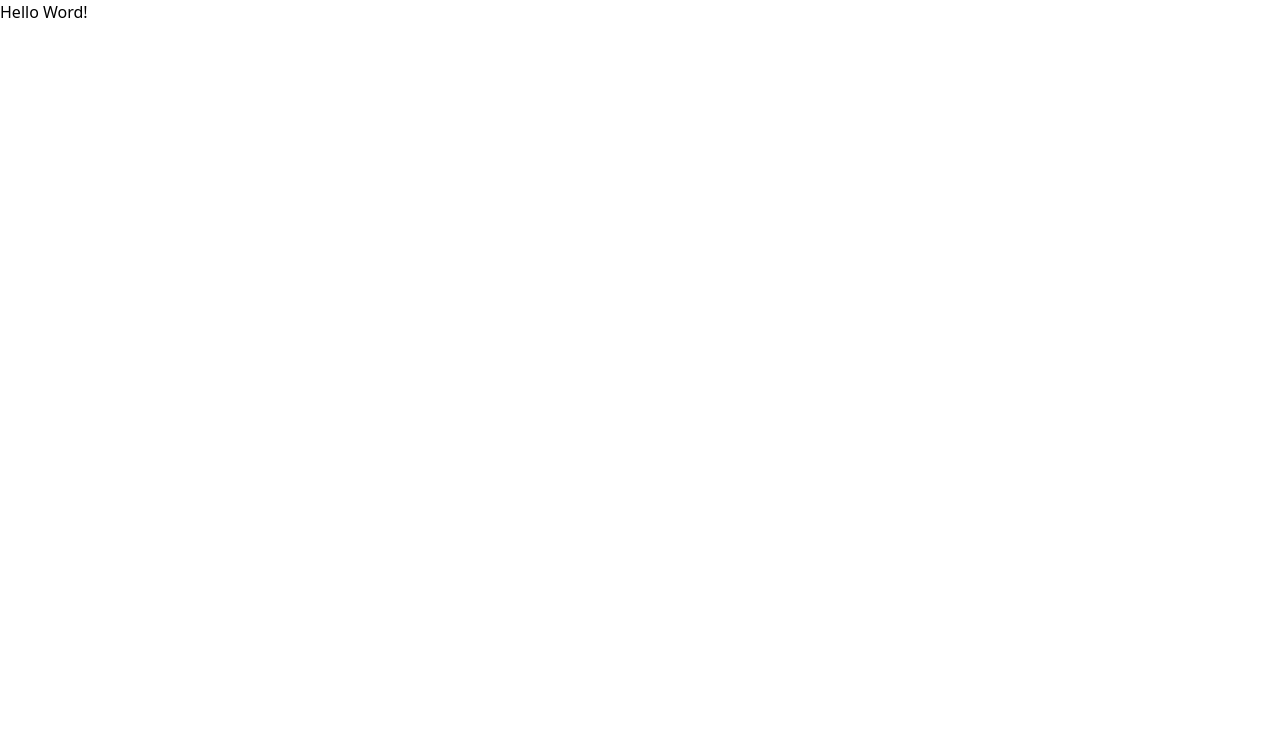
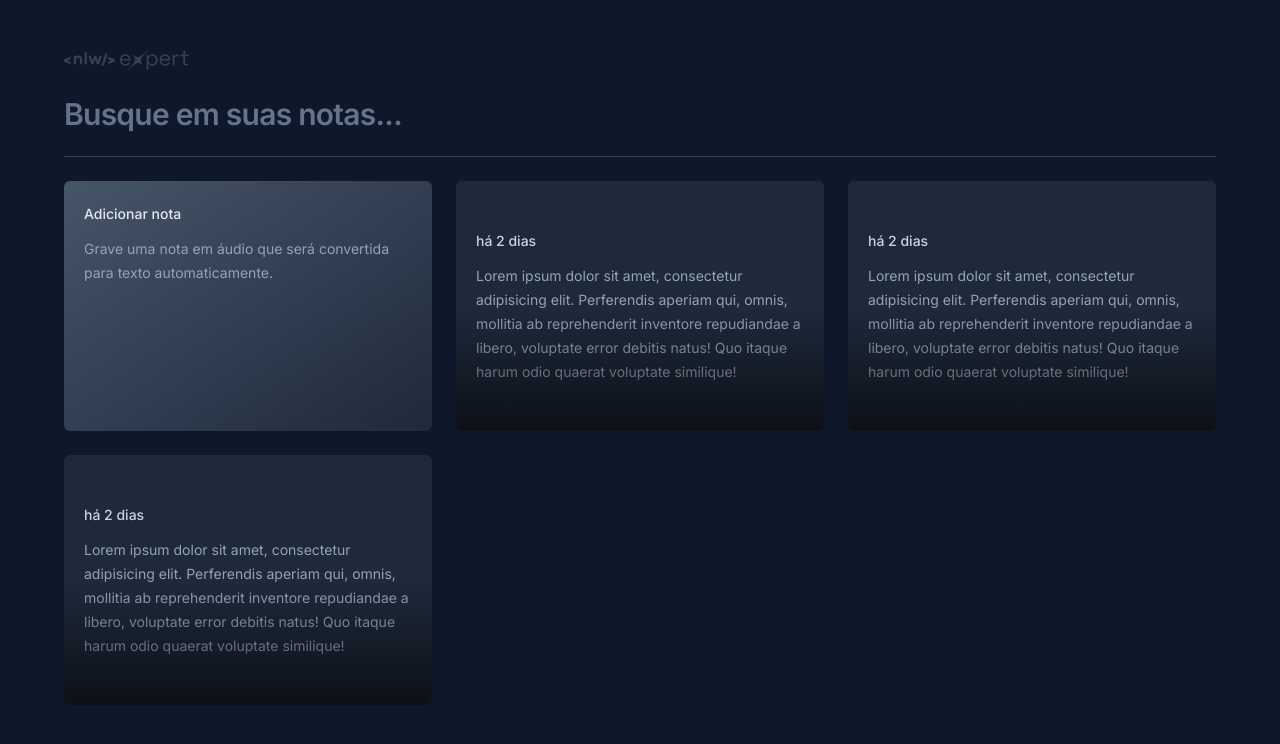
Before and after one commit to 0kira-vgl/nlwNotes, a React (Vite) app: page / in a window 1280 px wide. Shown: the top 744 px of the page. Built offline with nearby package versions, Linux system fonts and the light colour scheme.

Commit message:
add note-cards

```diff
--- a/index.html
+++ b/index.html
@@ -2,10 +2,17 @@
 <html lang="pt-BR">
   <head>
     <meta charset="UTF-8" />
+    <link rel="preconnect" href="https://fonts.googleapis.com" />
+    <link rel="preconnect" href="https://fonts.gstatic.com" crossorigin />
+    <link
+      href="https://fonts.googleapis.com/css2?family=Inter:wght@400;500;600;700&display=swap"
+      rel="stylesheet"
+    />
     <meta name="viewport" content="width=device-width, initial-scale=1.0" />
+    <link rel="shortcut icon" href="favicon.png" type="image/png" />
     <title>Expert Notes</title>
   </head>
-  <body>
+  <body class="bg-slate-900 text-slate-50 antialiased">
     <div id="root"></div>
     <script type="module" src="/src/main.tsx"></script>
   </body>
--- a/src/App.tsx
+++ b/src/App.tsx
@@ -1,7 +1,28 @@
+import logoNlw from "./assets/Logo.svg";
+import { NewNoteCard } from "./components/NewNoteCard";
+import { NoteCard } from "./components/NoteCard";
+
 export function App() {
   return (
-    <div>
-      <h1>Hello Word!</h1>
+    <div className="mx-auto max-w-6xl my-12 space-y-6">
+      <img src={logoNlw} alt="Logo NLW Expert" />
+
+      <form className="w-full">
+        <input
+          type="text"
+          placeholder="Busque em suas notas..."
+          className="w-full bg-transparent text-3xl font-semibold tracking-tight outline-none placeholder:text-slate-500"
+        />
+      </form>
+
+      <div className="h-px bg-slate-700" />
+
+      <div className="grid grid-cols-3 gap-6 auto-rows-[250px]">
+        <NewNoteCard />
+        <NoteCard />
+        <NoteCard />
+        <NoteCard />
+      </div>
     </div>
   );
 }
--- /dev/null
+++ b/src/components/NewNoteCard.tsx
@@ -0,0 +1,10 @@
+export function NewNoteCard() {
+  return (
+    <div className="rounded-md bg-gradient-to-br from-slate-600 to-slate-800 p-5 space-y-3">
+      <span className="text-sm font-medium text-slate-200">Adicionar nota</span>
+      <p className="text-sm leading-6 text-slate-400">
+        Grave uma nota em áudio que será convertida para texto automaticamente.
+      </p>
+    </div>
+  );
+}
--- /dev/null
+++ b/src/components/NoteCard.tsx
@@ -0,0 +1,15 @@
+export function NoteCard() {
+  return (
+    <button className="rounded-md text-left bg-slate-800 p-5 space-y-3 overflow-hidden relative hover:ring-2 hover:ring-slate-600 outline-none focus-visible:ring-2 focus-visible:ring-lime-400">
+      <span className="text-sm font-medium text-slate-300">há 2 dias</span>
+      <p className="text-sm leading-6 text-slate-400">
+        Lorem ipsum dolor sit amet, consectetur adipisicing elit. Perferendis
+        aperiam qui, omnis, mollitia ab reprehenderit inventore repudiandae a
+        libero, voluptate error debitis natus! Quo itaque harum odio quaerat
+        voluptate similique!
+      </p>
+
+      <div className="absolute bottom-0 left-0 right-0 h-1/2 bg-gradient-to-t from-black/60 to-black/0 pointer-events-none" />
+    </button>
+  );
+}
--- a/tailwind.config.js
+++ b/tailwind.config.js
@@ -2,7 +2,12 @@
 export default {
   content: ["./index.html", "./src/**/*.{js,ts,jsx,tsx}"],
   theme: {
-    extend: {},
+    extend: {
+      fontFamily: {
+        sans: ["Inter", "sans-serif"],
+      },
+    },
   },
   plugins: [],
 };
+[];
```
Also changed, not shown: public/favicon.png (added), src/assets/logo.svg (added).
